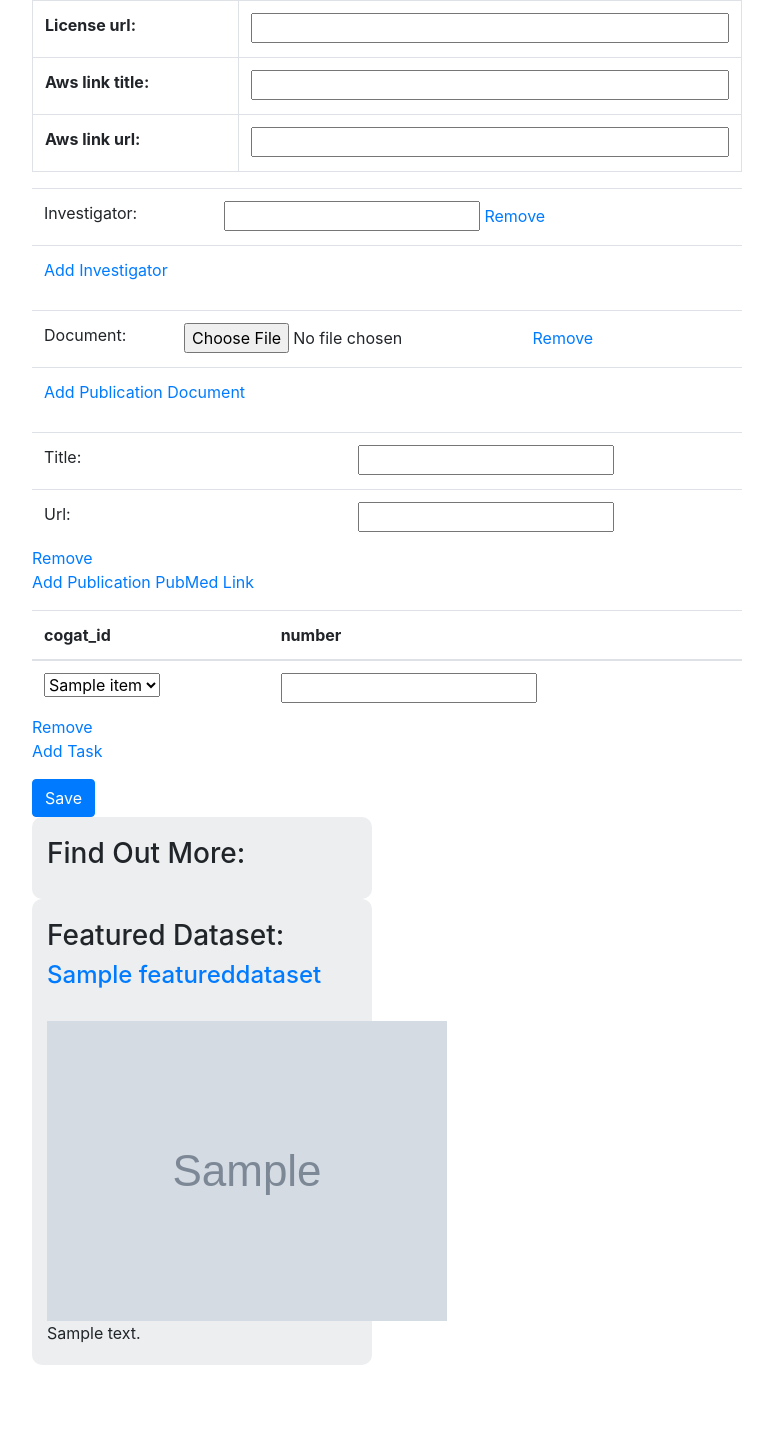
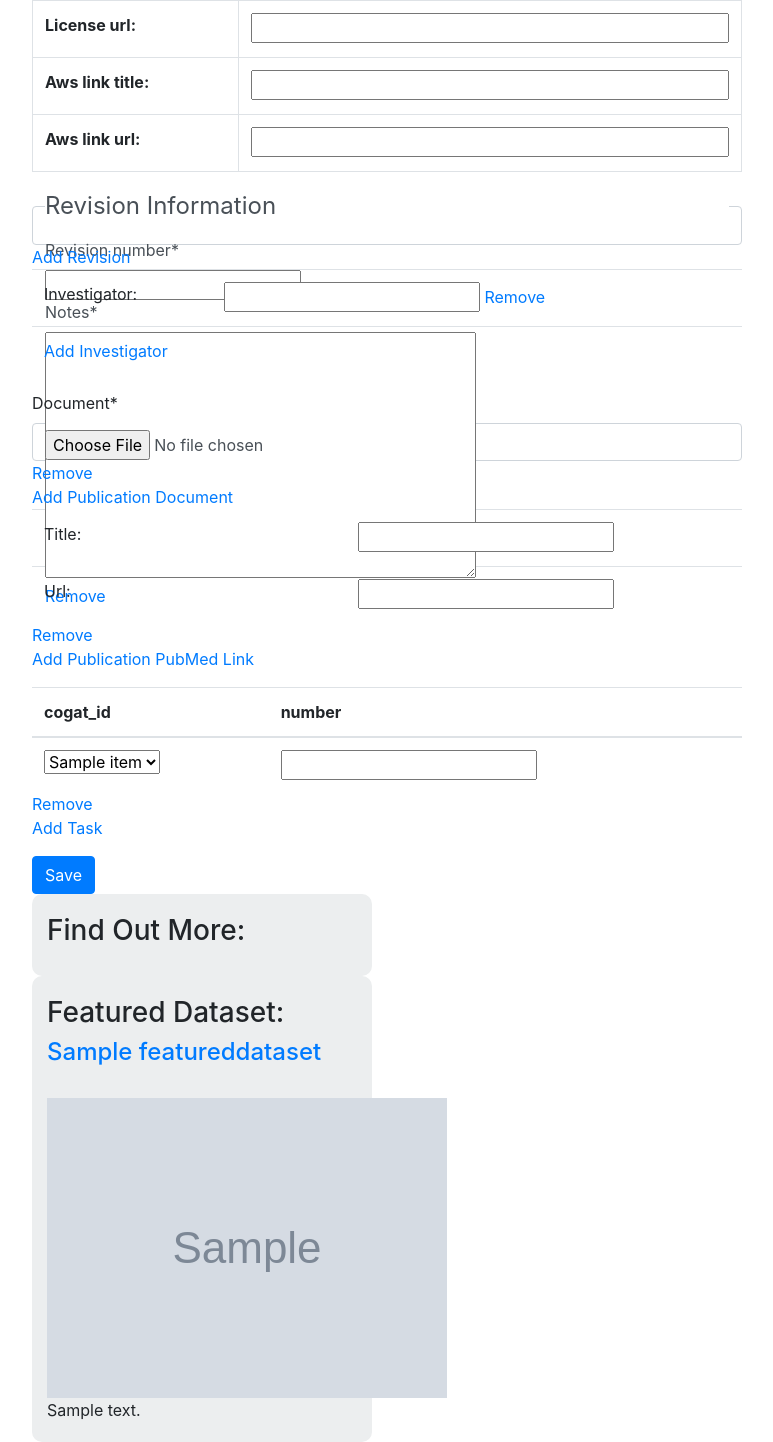
Before and after one commit to poldracklab/open_fmri, a Django app: page /dataset/new/ in a window 1280 px wide. Shown: the part 737-2179 px from the top of the page, without its empty margins (68-841 px from the left). Before the commit the page ends 2102 px from the top, so only its background shows below. Run offline with Django 3.2, Linux system fonts and the light colour scheme; tables that the repository leaves empty hold one stand-in row (values such as "Sample post"); grey boxes marked "Sample" are stand-in pictures; a database or web service that is not in the repository returns one stand-in record (values such as "Sample title"); data that the repository does not hold is empty; some libraries are stand-ins or nearby versions.

Commit message:
integrated crispy forms with jquery formsets. Added revision formset to update view. Moved publication document formset over to using crispy forms

```diff
--- a/open_fmri/apps/dataset/forms.py
+++ b/open_fmri/apps/dataset/forms.py
@@ -6,10 +6,10 @@ from django.forms.models import inlineformset_factory
 from django.forms.widgets import TextInput
 
 from crispy_forms.helper import FormHelper
-from crispy_forms.layout import ButtonHolder, Field, Layout, Submit
+from crispy_forms.layout import ButtonHolder, Field, Fieldset, Layout, Submit
 
 from dataset.models import Dataset, FeaturedDataset, Investigator, \
-    PublicationPubMedLink, PublicationDocument, Task
+    PublicationPubMedLink, PublicationDocument, Revision, Task
 
 class DatasetForm(ModelForm):
     class Meta:
@@ -62,6 +62,11 @@ class PublicationPubMedLinkForm(ModelForm):
             'url': TextInput()
         }
 
+class RevisionForm(ModelForm):
+    class Meta:
+        model = Revision
+        fields = ['revision_number', 'notes']
+
 class TaskForm(ModelForm):
     cogat_id = forms.ChoiceField()
 
@@ -91,8 +96,32 @@ PublicationDocumentFormSet = inlineformset_factory(
 PublicationPubMedLinkFormSet = inlineformset_factory(
     Dataset, PublicationPubMedLink, form=PublicationPubMedLinkForm, extra=1)
 
+RevisionFormSet = inlineformset_factory(
+    Dataset, Revision, form=RevisionForm, extra=1)
+
 TaskFormSet = inlineformset_factory(
     Dataset, Task, form=TaskForm, extra=1)
+
+class PublicationDocumentFormSetHelper(FormHelper):
+    def __init__(self, *args, **kwargs):
+        super(PublicationDocumentFormSetHelper, self).__init__(*args, **kwargs)
+        self.layout = Layout(
+            Field('document', css_class="form-control"),
+        )
+        self.form_tag = False
+
+class RevisionFormSetHelper(FormHelper):
+    def __init__(self, *args, **kwargs):
+        super(RevisionFormSetHelper, self).__init__(*args, **kwargs)
+        self.layout = Layout(
+            Fieldset(
+                "Revision Information",
+                'revision_number',
+                'notes',
+                css_class="form-control"
+            )
+        )
+        self.form_tag = False
 
 class FeaturedDatasetForm(ModelForm):
     class Meta:
--- a/open_fmri/apps/dataset/views.py
+++ b/open_fmri/apps/dataset/views.py
@@ -9,8 +9,10 @@ from django.views.generic import CreateView, DeleteView, DetailView, \
 
 from braces.views import LoginRequiredMixin
 
-from dataset.forms import DatasetForm, FeaturedDatasetForm, InvestigatorFormSet, \
-    PublicationDocumentFormSet, PublicationPubMedLinkFormSet, TaskFormSet
+from dataset.forms import DatasetForm, FeaturedDatasetForm, \
+    InvestigatorFormSet, PublicationDocumentFormSet, \
+    PublicationDocumentFormSetHelper, PublicationPubMedLinkFormSet, \
+    RevisionFormSet, RevisionFormSetHelper, TaskFormSet
 from dataset.models import Dataset, Investigator, PublicationDocument, \
     PublicationPubMedLink, FeaturedDataset
 
@@ -35,9 +37,13 @@ class DatasetCreate(LoginRequiredMixin, CreateView):
         context = super(DatasetCreate, self).get_context_data(**kwargs)
         context['investigator_formset'] = InvestigatorFormSet()
         context['publication_document_formset'] = PublicationDocumentFormSet()
+        context['publication_document_formset_helper'] = \
+            PublicationDocumentFormSetHelper()
         context['publication_pubmed_link_formset'] = \
             PublicationPubMedLinkFormSet()
         context['task_formset'] = TaskFormSet()
+        context['revision_formset'] = RevisionFormSet(instance=self.object)
+        context['revision_formset_helper'] = RevisionFormSetHelper()
         return context
 
     def form_valid(self, form):
@@ -78,9 +84,13 @@ class DatasetUpdate(LoginRequiredMixin, UpdateView):
             instance=self.object)
         context['publication_document_formset'] = PublicationDocumentFormSet(
             instance=self.object)
+        context['publication_document_formset_helper'] = \
+            PublicationDocumentFormSetHelper()
         context['publication_pubmed_link_formset'] = \
             PublicationPubMedLinkFormSet(instance=self.object)
         context['task_formset'] = TaskFormSet(instance=self.object)
+        context['revision_formset'] = RevisionFormSet(instance=self.object)
+        context['revision_formset_helper'] = RevisionFormSetHelper()
         return context
 
     def form_valid(self, form):
@@ -100,6 +110,11 @@ class DatasetUpdate(LoginRequiredMixin, UpdateView):
             self.request.POST, instance=self.object)
         if publication_pubmed_link_formset.is_valid():
             publication_pubmed_link_formset.save()
+
+        revision_formset = RevisionFormSet(self.request.POST,
+            instance=self.object)
+        if revision_formset.is_valid():
+            revision_formset.save()
 
         task_formset = TaskFormSet(self.request.POST, self.request.FILES,
             instance=self.object)
--- a/open_fmri/templates/dataset/dataset_form.html
+++ b/open_fmri/templates/dataset/dataset_form.html
@@ -1,6 +1,5 @@
 {% extends "base.html" %}
 {% load crispy_forms_tags %}
-{% crispy form form.helper %}
 {% load staticfiles %}
 
 {% block title %}
@@ -17,6 +16,11 @@
     {{ form.as_table }}
     </table>
 
+    <div id="id_revision">
+    {% crispy revision_formset revision_formset_helper %}
+    </div>
+
+
     <table id="id_investigator_table" class="table">
         {% for form in investigator_formset %}
             <tr>
@@ -32,20 +36,9 @@
         {% endfor %}
     </table>
 
-    <table id="id_publication_document_table" class="table">
-        {% for form in publication_document_formset %}
-            <tr>
-            <td>
-                {% for field in form.hidden_fields %}{{ field }}{% endfor %}
-                {% if form.instance.pk %}{{ form.DELETE }}{% endif %}
-                {{ form.document.label_tag }}
-            </td>
-            <td>
-                {{ form.document }}
-            </td>
-            </tr>
-        {% endfor %}
-    </table>
+    <div id="id_publication_document">
+        {% crispy publication_document_formset publication_document_formset_helper %}
+    </div>
 
     <table id="id_publication_pubmed_link_table" class="table">
         {% for form in publication_pubmed_link_formset %}
@@ -104,11 +97,21 @@
     {{ publication_document_formset.management_form }}
     {{ publication_pubmed_link_formset.management_form }}
     {{ task_formset.management_form }}
+    {{ revision_formset.management_form }}
     </form>
 {% endblock %}
 {% block javascript %}
 {{ block.super }}
     <script>
+    $(document).ready(function() {
+        $('#id_revision .form-control').formset({
+            addText: 'Add Revision',
+            deleteText: 'Remove',
+            prefix: '{{ revision_formset.prefix }}',
+            formCssClass: '{{ revision_formset.prefix }}'
+        });
+    })
+
     $(document).ready(function() {
         $('#id_investigator_table tr').formset({
             addText: 'Add Investigator',
@@ -120,11 +123,11 @@
 
 
     $(document).ready(function() {
-        $('#id_publication_document_table tr').formset({
+        $('#id_publication_document .control-group').formset({
             addText: 'Add Publication Document',
             deleteText: 'Remove',
-            prefix: '{{ publication_document_formset.prefix }}',
-            formCssClass: '{{ publication_document_formset.prefix }}'
+            prefix: 'id_publication_document_set',
+            formCssClass: 'id_publication_document_set'
         });
     })
 
```
